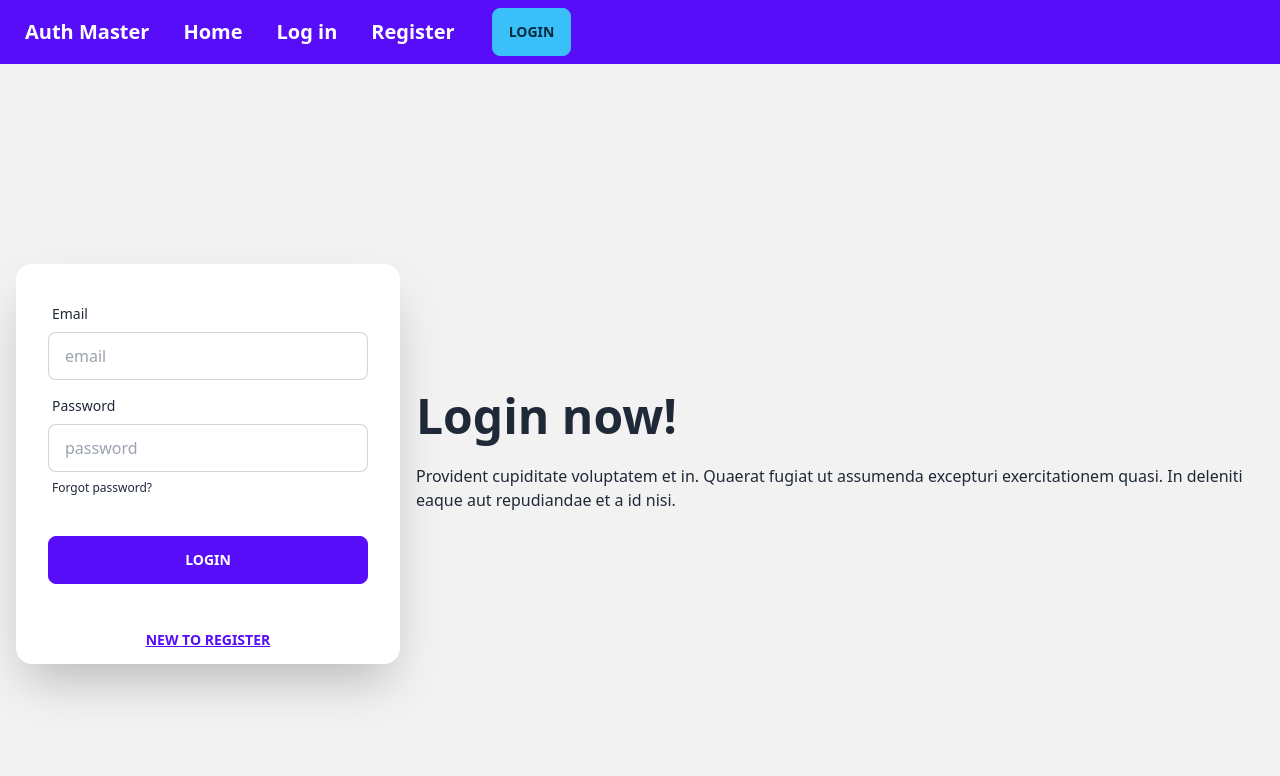
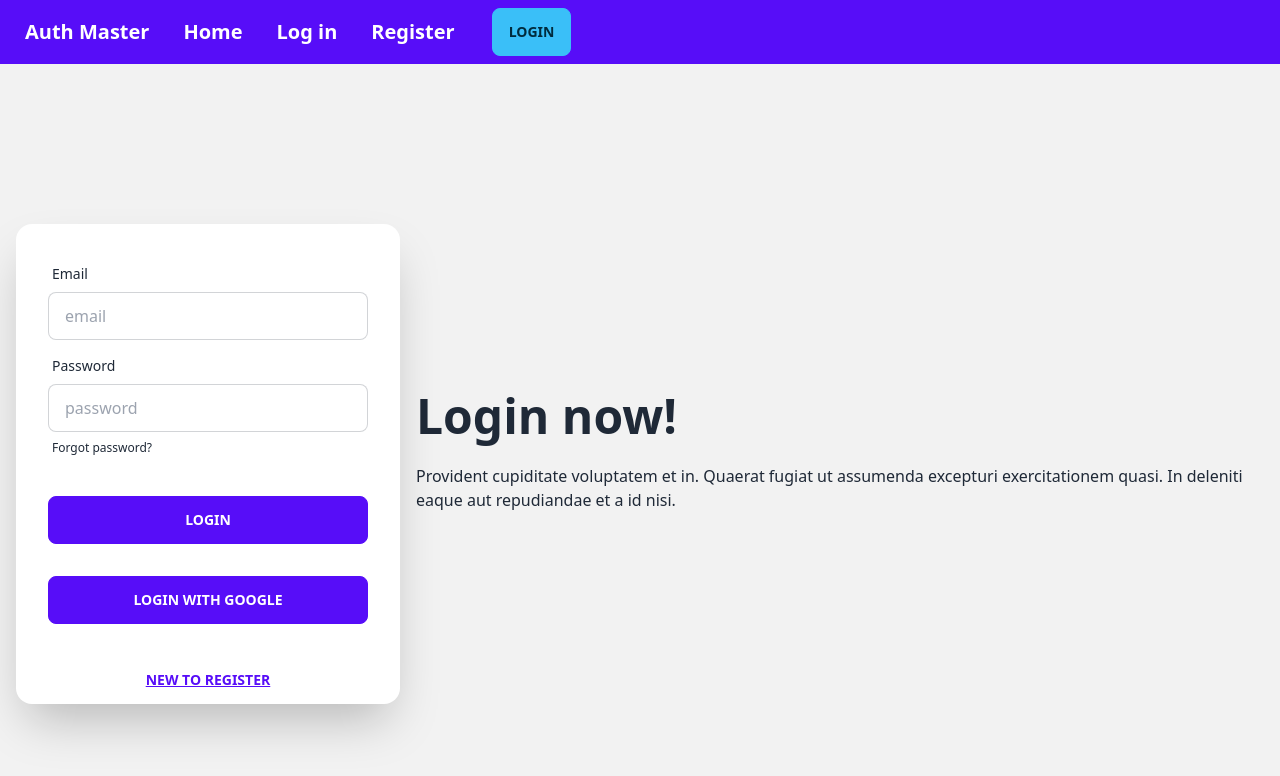
Before and after one commit to masudrahman-dev/auth-firebase-context-tailwind, a React (Vite) app: page /signin in a window 1280 px wide. Shown: the top 776 px of the page. Built offline with nearby package versions, Linux system fonts and the light colour scheme; no server answers.

Commit message:
added google auth

```diff
--- a/src/Providers/UserProvider.jsx
+++ b/src/Providers/UserProvider.jsx
@@ -1,15 +1,20 @@
 import React, { createContext, useEffect, useState } from "react";
 export const UserContext = createContext(null);
 import {
+  GoogleAuthProvider,
   createUserWithEmailAndPassword,
   getAuth,
   onAuthStateChanged,
   signInWithEmailAndPassword,
+  signInWithPopup,
   signOut,
 } from "firebase/auth";
 import app from "../Firebase/Firebase.config";
 
 const auth = getAuth(app);
+
+const googleAuthProvider = new GoogleAuthProvider();
+
 const UserProvider = ({ children }) => {
   const [user, setUser] = useState(null);
   const [loading, setLoading] = useState(true);
@@ -22,7 +27,10 @@ const UserProvider = ({ children }) => {
   const signOutUser = () => {
     return signOut(auth);
   };
-
+  const signInWithGoogle = () => {
+    return signInWithPopup(auth, googleAuthProvider);
+  };
+  // observe state
   useEffect(() => {
     const unsubscribe = onAuthStateChanged(auth, (currentUser) => {
       setUser(currentUser);
@@ -39,6 +47,7 @@ const UserProvider = ({ children }) => {
     createUser,
     signInUser,
     signOutUser,
+    signInWithGoogle,
   };
 
   return (
@@ -47,16 +56,3 @@ const UserProvider = ({ children }) => {
 };
 
 export default UserProvider;
-
-// import { initializeApp } from "firebase/app";
-// import { getAuth } from "firebase/auth";
-
-// const firebaseConfig = {
-//   // ...
-// };
-
-// // Initialize Firebase
-// const app = initializeApp(firebaseConfig);
-
-// // Initialize Firebase Authentication and get a reference to the service
-// const auth = getAuth(app);
--- a/src/components/SignIn.jsx
+++ b/src/components/SignIn.jsx
@@ -3,10 +3,9 @@ import { Link } from "react-router-dom";
 import { UserContext } from "../Providers/UserProvider";
 
 const SignIn = () => {
-  const { signInUser } = useContext(UserContext);
+  const { signInUser, signInWithGoogle } = useContext(UserContext);
 
   const signInHandler = (e) => {
-
     e.preventDefault();
     const form = e.target;
     const email = form.email.value;
@@ -15,14 +14,21 @@ const SignIn = () => {
       .then((result) => {
         const loggedUser = result.user;
         console.log("loggedUser :>> ", loggedUser);
-
       })
       .catch((err) => {
         console.log("err :>> ", err);
       });
     e.target.reset();
   };
-
+  const signInWithGoogleHandler = () => {
+    signInWithGoogle()
+      .then(() => {
+        // no perameter
+      })
+      .catch((err) => {
+        console.log("err :>> ", err);
+      });
+  };
   return (
     <div className="hero min-h-screen bg-base-200">
       <div className="hero-content flex-col lg:flex-row-reverse">
@@ -68,6 +74,11 @@ const SignIn = () => {
             <div className="form-control mt-6">
               <button className="btn btn-primary">Login</button>
             </div>
+            <div className="form-control mt-6">
+              <button onClick={signInWithGoogle} className="btn btn-primary">
+                Login with google
+              </button>
+            </div>
           </form>
 
           <Link to="/register" className="btn btn-link">
```
